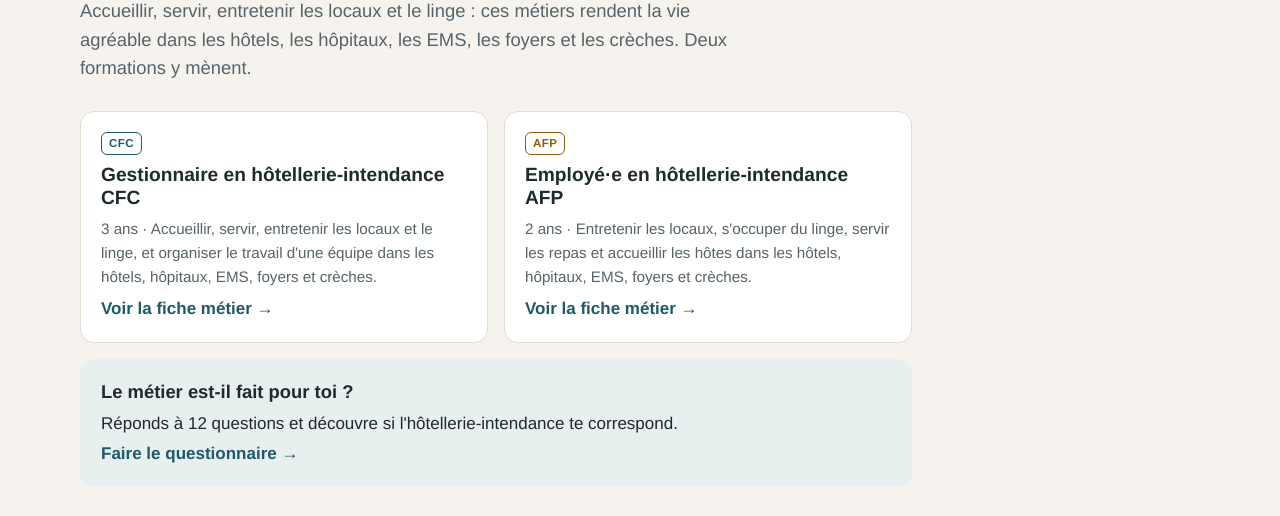
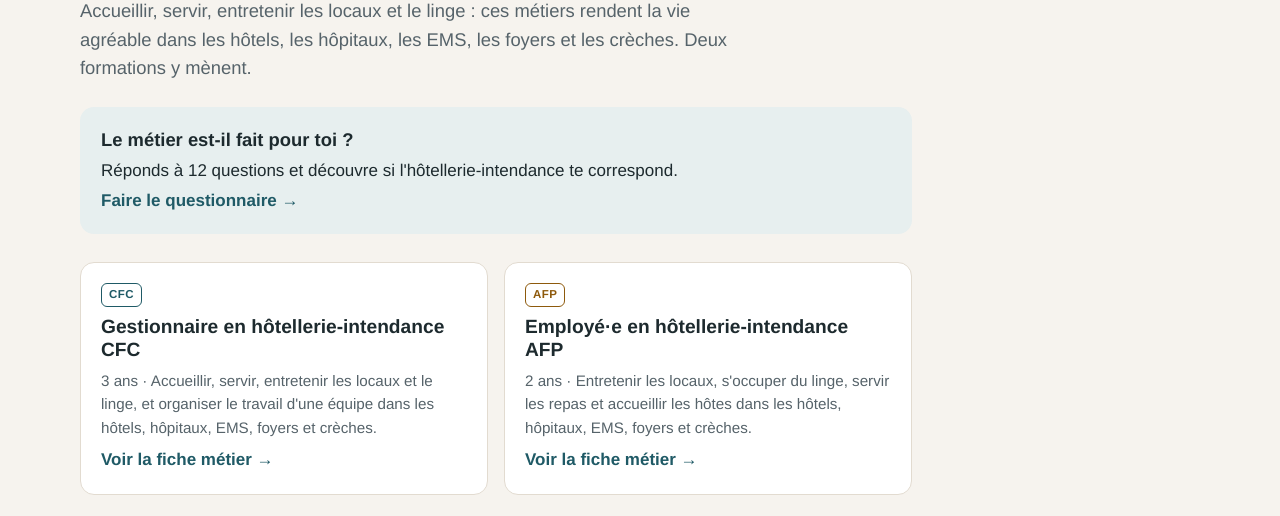
Before and after one commit to ortrage1/ortra-intendance-ge, an Astro site: page /metiers in a window 1280 px wide. Shown: the part 218-734 px from the top of the page. Built offline with nearby package versions, Linux system fonts and the light colour scheme; Astro itself is replaced by a stand-in of ours; a web font is replaced by a local one.

Commit message:
feat: questionnaire en tête de la page Les métiers
Co-Authored-By: RuFlo <ruv@ruv.net>

```diff
--- a/src/pages/metiers/index.astro
+++ b/src/pages/metiers/index.astro
@@ -10,6 +10,12 @@ const metiers = (await getCollection('metiers')).sort((a) => (a.data.sigle === '
     <nav class="crumbs" aria-label="Fil d'Ariane"><ol><li><a href="/">Accueil</a></li><li aria-current="page">Les métiers</li></ol></nav>
     <h1>Les métiers de l'hôtellerie-intendance</h1>
     <p class="lede">Accueillir, servir, entretenir les locaux et le linge : ces métiers rendent la vie agréable dans les hôtels, les hôpitaux, les EMS, les foyers et les crèches. Deux formations y mènent.</p>
+
+    <a class="quiz-appel" href="/metiers/quiz/">
+      <strong>Le métier est-il fait pour toi ?</strong>
+      <span>Réponds à 12 questions et découvre si l'hôtellerie-intendance te correspond.</span>
+      <span class="go">Faire le questionnaire →</span>
+    </a>
 
     <ul class="duo">
       {metiers.map((m) => (
@@ -24,12 +30,6 @@ const metiers = (await getCollection('metiers')).sort((a) => (a.data.sigle === '
       ))}
     </ul>
 
-    <a class="quiz-appel" href="/metiers/quiz/">
-      <strong>Le métier est-il fait pour toi ?</strong>
-      <span>Réponds à 12 questions et découvre si l'hôtellerie-intendance te correspond.</span>
-      <span class="go">Faire le questionnaire →</span>
-    </a>
-
     <Rubrique rubrique="metiers" titre="Choisir et évoluer" />
   </div>
 </Base>
@@ -43,7 +43,7 @@ const metiers = (await getCollection('metiers')).sort((a) => (a.data.sigle === '
   .metier:hover { border-color: var(--accent) }
   .metier .badge { align-self: flex-start }
   .metier strong { font-family: var(--f-display); font-size: 1.2rem; line-height: 1.2 }
-  .quiz-appel { display: grid; gap: 4px; max-width: 52rem; margin-top: 16px; padding: 18px 20px; color: inherit; text-decoration: none; background: var(--soft); border: 1px solid transparent; border-radius: var(--radius); transition: border-color var(--dur-fast) var(--ease) }
+  .quiz-appel { display: grid; gap: 4px; max-width: 52rem; margin-top: 24px; padding: 18px 20px; color: inherit; text-decoration: none; background: var(--soft); border: 1px solid transparent; border-radius: var(--radius); transition: border-color var(--dur-fast) var(--ease) }
   .quiz-appel:hover { border-color: var(--accent) }
   .quiz-appel strong { font-family: var(--f-display); font-size: 1.15rem }
   .quiz-appel .go { color: var(--accent); font-weight: 700 }
```
